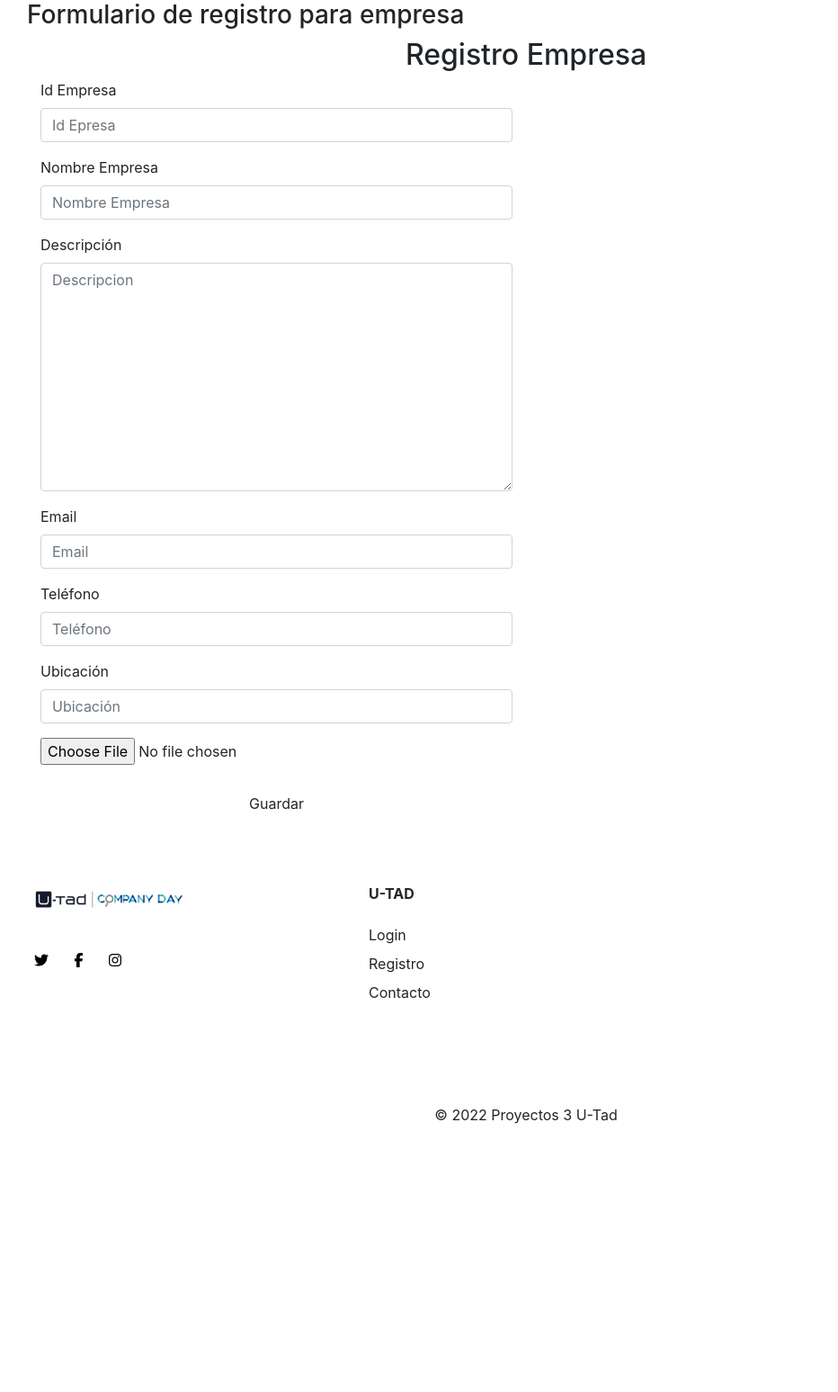
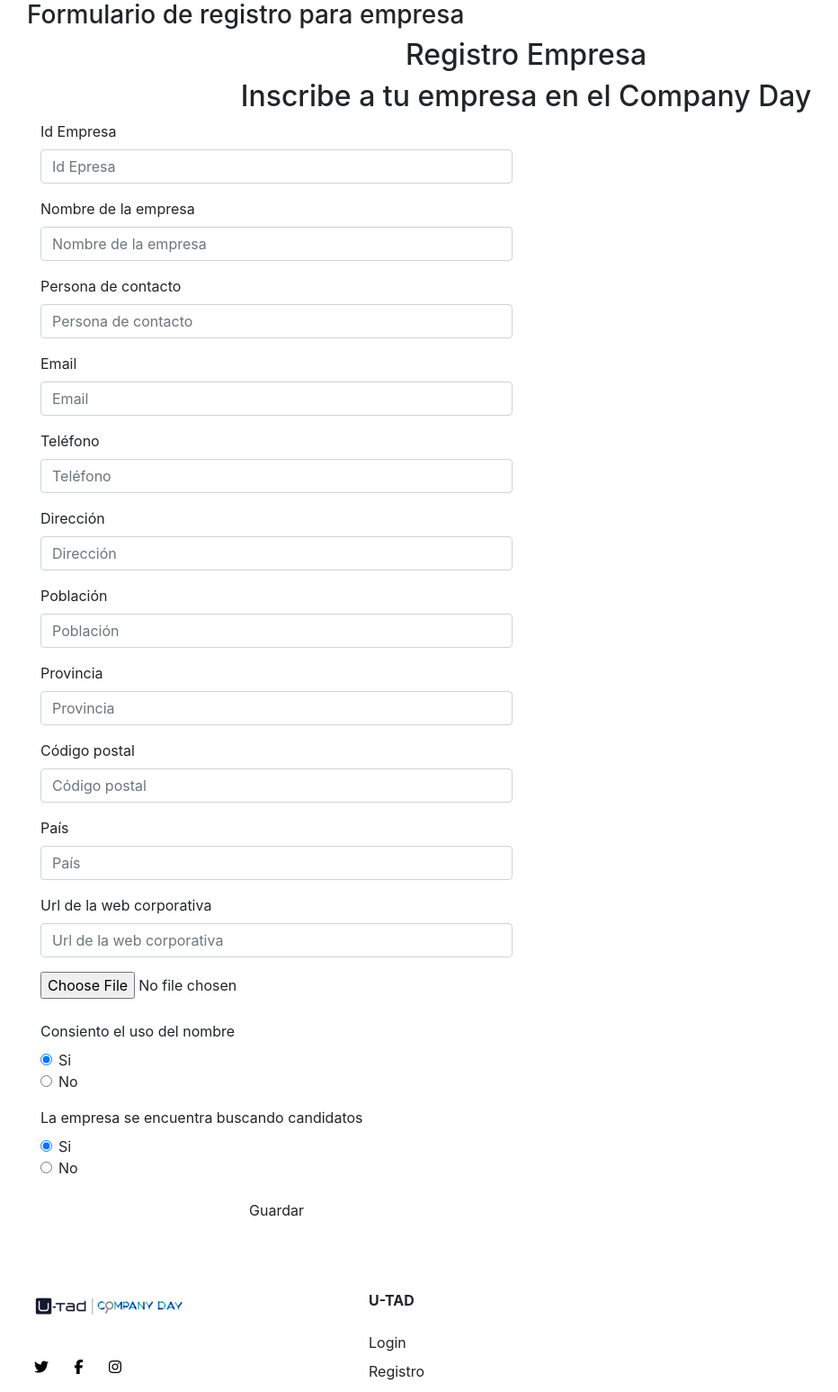
Before and after one commit to ralonsobeas/CompanyDay, a Flask app: page /registro_empresa in a window 1280 px wide. Shown: the part 121-1668 px from the top of the page at 90% size, without its empty margins (55-987 px from the left). Before the commit the page ends 1370 px from the top, so only its background shows below. Run offline with Flask 2, Linux system fonts and the light colour scheme; some libraries are stand-ins or nearby versions.

Commit message:
Cambios de datos de Empresa y estética de inicio
Cambios en la BBDD de empresa para ajustarse al excel aportado, cambiadas tarjetas de empresa y añadido carrousel en inicio

```diff
--- a/run.py
+++ b/run.py
@@ -32,10 +32,12 @@ migrate = Migrate(app, db)
 app.register_blueprint(empresa_bp, url_prefix='/empresas')
 
 from models import Empresa
+from models.Empresa import Empresa
 
 @app.route('/')
 def index():
-    return render_template('index.html')
+    empresas = Empresa.query.all()
+    return render_template('index.html',empresas=empresas)
 
 @app.route('/add_contact', methods=['POST'])
 def addContact():
--- a/static/css/style.css
+++ b/static/css/style.css
@@ -17,3 +17,28 @@
     height: 15vw;
     object-fit: cover;
 }
+
+
+
+.section-padding{
+padding:60px 0;
+}
+.brand-carousel {
+margin-top: 15%;
+}
+.owl-dots {
+text-align: center;
+margin-top: 4%;
+}
+.owl-dot {
+display: inline-block;
+height: 15px !important;
+width: 15px !important;
+background-color: #878787 !important;
+opacity: 0.8;
+border-radius: 50%;
+margin: 0 5px;
+}
+.owl-dot.active {
+background-color: #000 !important;
+}
--- a/templates/base.html
+++ b/templates/base.html
@@ -4,6 +4,7 @@
     <!-- Required meta tags -->
     <meta charset="utf-8">
     <meta name="viewport" content="width=device-width, initial-scale=1, shrink-to-fit=no">
+    <script src="https://code.jquery.com/jquery-3.3.1.slim.min.js" integrity="sha384-q8i/X+965DzO0rT7abK41JStQIAqVgRVzpbzo5smXKp4YfRvH+8abtTE1Pi6jizo" crossorigin="anonymous"></script>
 
     <!-- Bootstrap CSS -->
     <link rel="stylesheet" href="https://stackpath.bootstrapcdn.com/bootstrap/4.3.1/css/bootstrap.min.css" integrity="sha384-ggOyR0iXCbMQv3Xipma34MD+dH/1fQ784/j6cY/iJTQUOhcWr7x9JvoRxT2MZw1T" crossorigin="anonymous">
@@ -76,7 +77,7 @@
 
     <!-- Optional JavaScript -->
     <!-- jQuery first, then Popper.js, then Bootstrap JS -->
-    <script src="https://code.jquery.com/jquery-3.3.1.slim.min.js" integrity="sha384-q8i/X+965DzO0rT7abK41JStQIAqVgRVzpbzo5smXKp4YfRvH+8abtTE1Pi6jizo" crossorigin="anonymous"></script>
+    {% block script %}{% endblock %}
     <script src="https://cdnjs.cloudflare.com/ajax/libs/popper.js/1.14.7/umd/popper.min.js" integrity="sha384-UO2eT0CpHqdSJQ6hJty5KVphtPhzWj9WO1clHTMGa3JDZwrnQq4sF86dIHNDz0W1" crossorigin="anonymous"></script>
     <script src="https://stackpath.bootstrapcdn.com/bootstrap/4.3.1/js/bootstrap.min.js" integrity="sha384-JjSmVgyd0p3pXB1rRibZUAYoIIy6OrQ6VrjIEaFf/nJGzIxFDsf4x0xIM+B07jRM" crossorigin="anonymous"></script>
     <script src="https://kit.fontawesome.com/a94fe0cfd7.js" crossorigin="anonymous"></script>
--- a/templates/registroEmpresa.html
+++ b/templates/registroEmpresa.html
@@ -7,6 +7,7 @@
   <div class="row">
       <div class="col-xs-12 col-sm-12 col-md-12 col-lg-12 text-center">
         <h2>Registro Empresa</h2>
+        <h2>Inscribe a tu empresa en el Company Day</h2>
       </div>
   </div>
   <div class="row">
@@ -17,28 +18,70 @@
                   <input type="text" class="form-control" id="id" name="id" placeholder="Id Epresa" tabindex="1" required>
               </div>
               <div class="form-group">
-                  <label class="form-label" for="nombreEmpresa">Nombre Empresa</label>
-                  <input type="text" class="form-control" id="nombreEmpresa" name="nombreEmpresa" placeholder="Nombre Empresa" tabindex="2" required>
+                  <label class="form-label" for="nombreEmpresa">Nombre de la empresa</label>
+                  <input type="text" class="form-control" id="nombreEmpresa" name="nombreEmpresa" placeholder="Nombre de la empresa" tabindex="2" required>
               </div>
               <div class="form-group">
-                  <label class="form-label" for="descripcion">Descripción</label>
-                  <textarea rows = "10" cols = "50" type="text" class="form-control" id="descripcion" name="descripcion" placeholder="Descripcion" tabindex="3"></textarea>
+                  <label class="form-label" for="personaContacto">Persona de contacto</label>
+                  <input type="text" class="form-control" id="personaContacto" name="personaContacto" placeholder="Persona de contacto" tabindex="2" required>
               </div>
               <div class="form-group">
-                <label class="form-label" for="correo">Email</label>
-                <input type="email" class="form-control" id="correo" name="correo" placeholder="Email" tabindex="4" required>
+                <label class="form-label" for="email">Email</label>
+                <input type="email" class="form-control" id="email" name="email" placeholder="Email" tabindex="4" required>
               </div>
               <div class="form-group">
                 <label class="form-label" for="telefono">Teléfono</label>
                 <input type="text" class="form-control" id="telefono" name="telefono" placeholder="Teléfono" tabindex="5" required>
               </div>
               <div class="form-group">
-                <label class="form-label" for="ubicacion">Ubicación</label>
-                <input type="text" class="form-control" id="ubicacion" name="ubicacion" placeholder="Ubicación" tabindex="6" required>
+                <label class="form-label" for="direccion">Dirección</label>
+                <input type="text" class="form-control" id="direccion" name="direccion" placeholder="Dirección" tabindex="6" required>
+              </div>
+              <div class="form-group">
+                <label class="form-label" for="poblacion">Población</label>
+                <input type="text" class="form-control" id="poblacion" name="poblacion" placeholder="Población" tabindex="6" required>
+              </div>
+              <div class="form-group">
+                <label class="form-label" for="provincia">Provincia</label>
+                <input type="text" class="form-control" id="provincia" name="provincia" placeholder="Provincia" tabindex="6" required>
+              </div>
+              <div class="form-group">
+                <label class="form-label" for="codigoPostal">Código postal</label>
+                <input type="text" class="form-control" id="codigoPostal" name="codigoPostal" placeholder="Código postal" tabindex="6" required>
+              </div>
+              <div class="form-group">
+                <label class="form-label" for="pais">País</label>
+                <input type="text" class="form-control" id="pais" name="pais" placeholder="País" tabindex="6" required>
+              </div>
+              <div class="form-group">
+                <label class="form-label" for="urlWeb">Url de la web corporativa</label>
+                <input type="text" class="form-control" id="urlWeb" name="urlWeb" placeholder="Url de la web corporativa" tabindex="6" required>
               </div>
               <div class="form-group">
                 <label for="logo"Selecciona un logo:</label>
                 <input type="file" id="logo" name="logo">
+              </div>
+              <div class="form-group">
+                <label class="form-label" for="consentimientoNombre">Consiento el uso del nombre</label>
+                <div class="form-check">
+                  <input class="form-check-input" type="radio" name="consentimientoNombre" id="consentimientoNombreSi" value="True" checked/>
+                  <label class="form-check-label" for="consentimientoNombreSi"> Si </label>
+                </div>
+                <div class="form-check">
+                  <input class="form-check-input" type="radio" name="consentimientoNombre" id="consentimientoNombreNo" value="False"/>
+                  <label class="form-check-label" for="consentimientoNombreNo"> No </label>
+                </div>
+              </div>
+              <div class="form-group">
+                <label class="form-label" for="buscaCandidatos">La empresa se encuentra buscando candidatos</label>
+                <div class="form-check">
+                  <input class="form-check-input" type="radio" name="buscaCandidatos" id="buscaCandidatosSi" value="True" checked/>
+                  <label class="form-check-label" for="buscaCandidatosSi"> Si </label>
+                </div>
+                <div class="form-check">
+                  <input class="form-check-input" type="radio" name="buscaCandidatos" id="buscaCandidatosNo" value="False"/>
+                  <label class="form-check-label" for="buscaCandidatosNo"> No </label>
+                </div>
               </div>
               <div class="text-center">
                   <button type="submit" class="btn btn-start-order">Guardar</button>
```
Also changed, not shown: controllers/EmpresaController.py (+13 -4 lines), models/Empresa.py (+23 -7 lines), static/javascript/index.js (added, +16 -0 lines), templates/empresa.html (+1 -1 lines), templates/empresas.html (+1 -1 lines), templates/index.html (+24 -17 lines).
